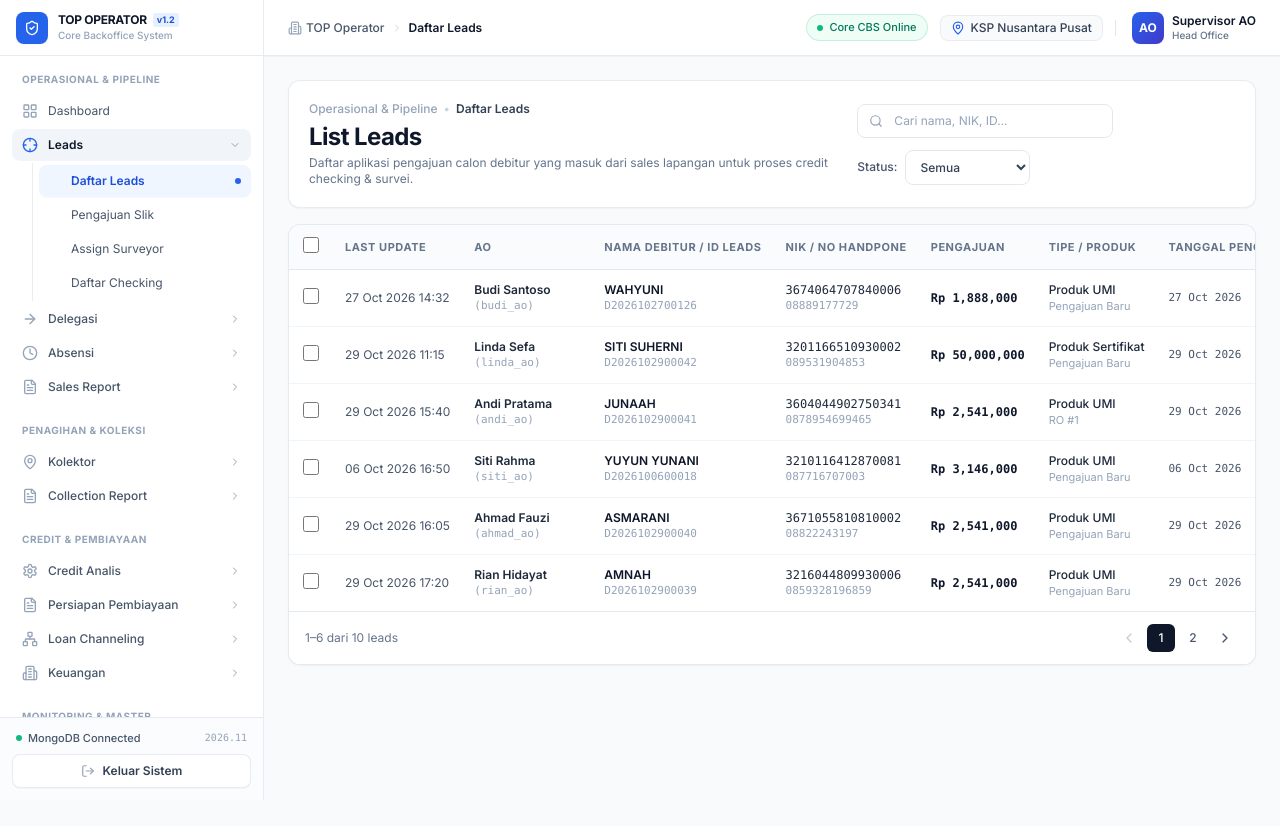
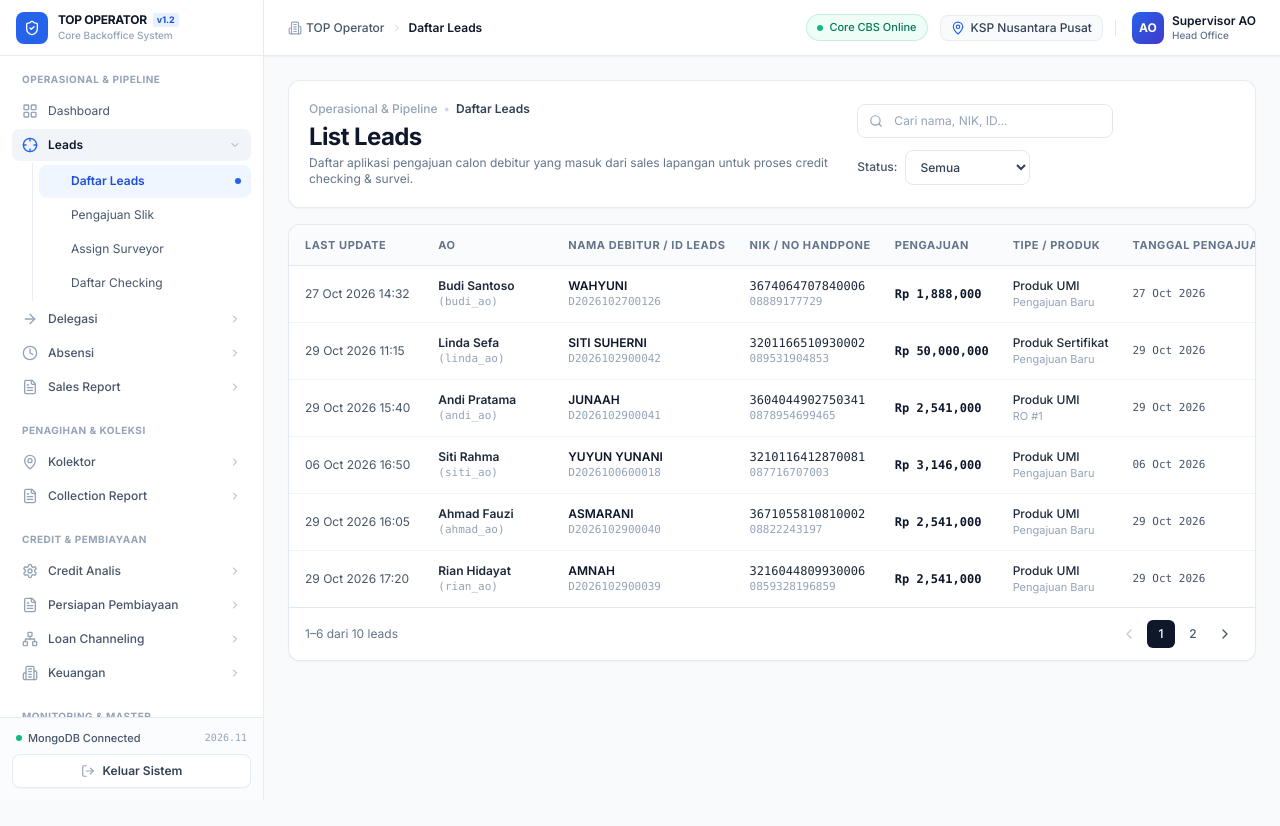
Before and after one commit to Obot83/top-operator-reportdailyactivity, a Next.js app in the folder apps/backoffice/: page /leads/daftar in a window 1280 px wide. Shown: the top 826 px of the page. Built offline with nearby package versions, Linux system fonts and the light colour scheme.

Commit message:
refactor(leads): remove checklist feature from daftar leads table

```diff
--- a/apps/backoffice/src/components/leads/daftar-leads.tsx
+++ b/apps/backoffice/src/components/leads/daftar-leads.tsx
@@ -675,7 +675,6 @@ export function DaftarLeads() {
   const [query, setQuery] = useState('');
   const [filter, setFilter] = useState<(typeof STATUS_FILTERS)[number]>('Semua');
   const [page, setPage] = useState(1);
-  const [selected, setSelected] = useState<string[]>([]);
   const scrollerRef = useRef<HTMLDivElement>(null);
   const [panelWidth, setPanelWidth] = useState<number>();
 
@@ -726,18 +725,6 @@ export function DaftarLeads() {
   const pageCount = Math.max(1, Math.ceil(filtered.length / PAGE_SIZE));
   const safePage = Math.min(page, pageCount);
   const pageRows = filtered.slice((safePage - 1) * PAGE_SIZE, safePage * PAGE_SIZE);
-  const pageIds = pageRows.map((lead) => lead.id);
-  const allSelected = pageIds.length > 0 && pageIds.every((id) => selected.includes(id));
-
-  function toggleAll() {
-    setSelected((current) =>
-      allSelected ? current.filter((id) => !pageIds.includes(id)) : Array.from(new Set([...current, ...pageIds]))
-    );
-  }
-
-  function toggleOne(id: string) {
-    setSelected((current) => (current.includes(id) ? current.filter((item) => item !== id) : [...current, id]));
-  }
 
   return (
     <main className="min-h-screen bg-[#f8fafc] px-4 py-6 sm:px-6 space-y-4">
@@ -791,19 +778,10 @@ export function DaftarLeads() {
       {/* ── Table Card (Clean Monochrome Borders, Clear Typography) ── */}
       <div className="overflow-hidden rounded-xl border border-slate-200/90 bg-white shadow-xs">
         <div ref={scrollerRef} className="overflow-x-auto">
-          <table className="w-full min-w-[1240px] text-xs text-left">
+          <table className="w-full min-w-[1200px] text-xs text-left">
             <thead className="border-b border-slate-200 bg-slate-50/70 text-[11px] font-semibold uppercase tracking-wider text-slate-500">
               <tr>
-                <th className="w-12 px-3.5 py-3 text-center">
-                  <input
-                    type="checkbox"
-                    aria-label="Pilih semua leads di halaman ini"
-                    checked={allSelected}
-                    onChange={toggleAll}
-                    className="h-4 w-4 rounded border-slate-300 text-slate-700 focus:ring-slate-500"
-                  />
-                </th>
-                <th className="px-3 py-3 whitespace-nowrap">Last Update</th>
+                <th className="px-4 py-3 whitespace-nowrap">Last Update</th>
                 <th className="px-3 py-3 whitespace-nowrap">AO</th>
                 <th className="px-3 py-3 whitespace-nowrap">Nama Debitur / ID Leads</th>
                 <th className="px-3 py-3 whitespace-nowrap">NIK / No Handpone</th>
@@ -828,19 +806,8 @@ export function DaftarLeads() {
                     key={lead.id}
                     className="hover:bg-slate-50/70 transition-colors"
                   >
-                    {/* Checkbox */}
-                    <td className="px-3.5 py-3 text-center">
-                      <input
-                        type="checkbox"
-                        aria-label={`Pilih ${lead.nama}`}
-                        checked={selected.includes(lead.id)}
-                        onChange={() => toggleOne(lead.id)}
-                        className="h-4 w-4 rounded border-slate-300 text-slate-700 focus:ring-slate-500"
-                      />
-                    </td>
-
                     {/* 1. Last Update */}
-                    <td className="px-3 py-3 whitespace-nowrap text-slate-600 text-xs">
+                    <td className="px-4 py-3 whitespace-nowrap text-slate-600 text-xs">
                       {lead.lastUpdate}
                     </td>
 
```
